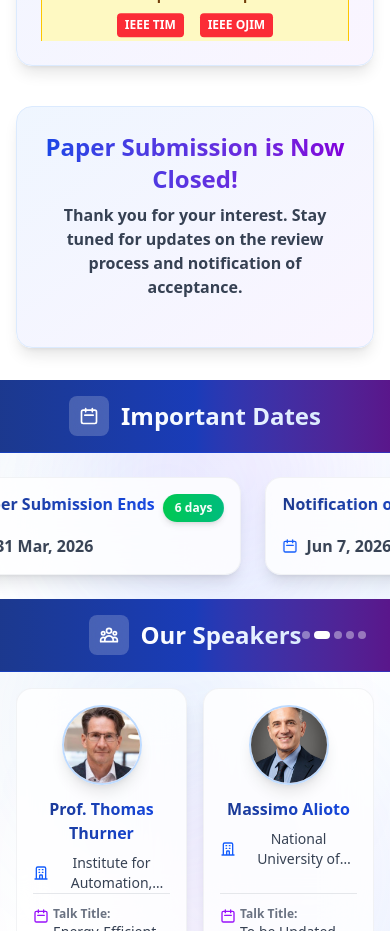
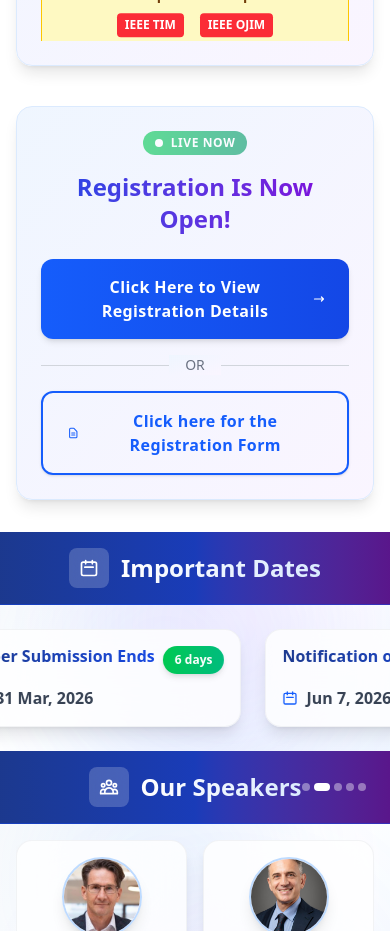
Before and after one commit to AshwaniNITR/I3ST, a Next.js app: page / in a window 390 px wide. Shown: the part 1260-2191 px from the top of the page. Built offline with nearby package versions, Linux system fonts and the light colour scheme.

Commit message:
chore:changes in hero

```diff
--- a/components/hero.tsx
+++ b/components/hero.tsx
@@ -688,7 +688,7 @@ const Hero = () => {
           <div className="px-2 py-1 flex justify-center">
             <div className="relative bg-gradient-to-br from-blue-50 to-purple-50 rounded-lg p-2 w-full max-w-[95%]">
               {/* Live badge - Centered */}
-              {/* <div className="flex justify-center mb-1">
+              <div className="flex justify-center mb-1">
                 <div className="inline-flex items-center gap-0.5 px-1.5 py-0.5 bg-gradient-to-r from-green-500 to-emerald-600 rounded-full animate-pulse">
                   <div className="relative flex h-1.5 w-1.5">
                     <div className="absolute inline-flex h-full w-full animate-ping rounded-full bg-white opacity-75"></div>
@@ -696,33 +696,30 @@ const Hero = () => {
                   </div>
                   <span className="font-bold text-white text-[10px]">LIVE</span>
                 </div>
-              </div> */}
+              </div>
 
               {/* Message - Centered */}
               <div className="text-center mb-1">
                 <h3 className="text-xs font-black bg-gradient-to-r from-blue-700 to-purple-700 bg-clip-text text-transparent mb-0.5">
-                 Paper Submission is Now Closed!
+                 Registration Is Now Open!
                 </h3>
-                <p className="text-gray-700 font-semibold text-[10px]">
-                  Thank you for your interest. Stay tuned for updates on the review process and notification of acceptance.
-                </p>
               </div>
 
               {/* Buttons - Centered */}
               <div className="space-y-1">
-                {/* <a
-                  href="https://cmt3.research.microsoft.com/INSTCON2026"
+                <a
+                  href="https://forms.gle/JNV1r8Sf2e8fPRpC6"
                   target="_blank"
                   rel="noopener noreferrer"
                   className="block w-full bg-gradient-to-r from-blue-600 to-blue-700 text-white font-bold py-1 px-2 rounded text-center text-[10px]"
                 >
-                  Click to Submit
-                </a> */}
+                  Click here for the Registration Form
+                </a>
                 <a
-                  href="/announcements"
+                  href="/RegDet"
                   className="block w-full border border-blue-600 text-blue-600 font-bold py-1 px-2 rounded text-center text-[10px]"
                 >
-                  View Announcements
+                  View Registration Details
                 </a>
               </div>
             </div>
@@ -935,7 +932,7 @@ const Hero = () => {
           </div>
           <div className="relative bg-gradient-to-br from-blue-50 to-purple-50 border border-blue-100 rounded-2xl p-6 shadow-lg sm:max-w-lg sm:mx-auto sm:p-8">
             {/* Live badge */}
-            {/* <div className="flex justify-center mb-4">
+            <div className="flex justify-center mb-4">
               <div className="inline-flex items-center gap-2 px-3 py-1 bg-gradient-to-r from-green-500 to-emerald-600 rounded-full animate-pulse sm:px-4 sm:py-1.5">
                 <div className="relative flex h-2 w-2 sm:h-2.5 sm:w-2.5">
                   <div className="absolute inline-flex h-full w-full animate-ping rounded-full bg-white opacity-75"></div>
@@ -945,20 +942,17 @@ const Hero = () => {
                   LIVE NOW
                 </span>
               </div>
-            </div> */}
+            </div>
 
             {/* Message */}
             <div className="text-center space-y-2 mb-6 sm:space-y-3 sm:mb-8">
               <h3 className="text-2xl font-black bg-gradient-to-r from-blue-700 to-purple-700 bg-clip-text text-transparent sm:text-3xl">
-                Paper Submission is Now Closed!
+                Registration Is Now Open!
               </h3>
-              <p className="text-gray-700 font-semibold text-base sm:text-lg">
-                Thank you for your interest. Stay tuned for updates on the review process and notification of acceptance.
-              </p>
             </div>
 
             {/* Main Button */}
-            {/* <a
+            <a
               href="https://cmt3.research.microsoft.com/INSTCON2026"
               target="_blank"
               rel="noopener noreferrer"
@@ -966,7 +960,7 @@ const Hero = () => {
             >
               <div className="flex items-center justify-center gap-2">
                 <span className="font-extrabold tracking-wide">
-                  Click Here to Submit
+                  Click Here to View Registration Details
                 </span>
                 <svg
                   className="w-4 h-4 sm:w-5 sm:h-5"
@@ -982,10 +976,10 @@ const Hero = () => {
                   ></path>
                 </svg>
               </div>
-            </a> */}
+            </a>
 
             {/* Divider */}
-            {/* <div className="relative my-4 sm:my-6">
+            <div className="relative my-4 sm:my-6">
               <div className="absolute inset-0 flex items-center">
                 <div className="w-full border-t border-gray-300"></div>
               </div>
@@ -994,11 +988,11 @@ const Hero = () => {
                   OR
                 </span>
               </div>
-            </div> */}
+            </div>
 
             {/* Guidelines Button */}
-            {/* <a
-              href="/submitPaper"
+            <a
+              href="https://forms.gle/JNV1r8Sf2e8fPRpC6"
               className="group block w-full border-2 border-blue-600 text-blue-600 hover:bg-blue-50 hover:border-blue-700 font-bold py-4 px-6 rounded-xl text-center shadow-sm hover:shadow-md transition-all duration-300 active:scale-95 sm:py-5 sm:text-lg"
             >
               <div className="flex items-center justify-center gap-2">
@@ -1016,10 +1010,10 @@ const Hero = () => {
                   ></path>
                 </svg>
                 <span className="font-bold tracking-wide">
-                  View Submission Guidelines
+                 Click here for the Registration Form
                 </span>
               </div>
-            </a> */}
+            </a>
           </div>
         </div>
       </div>
```
